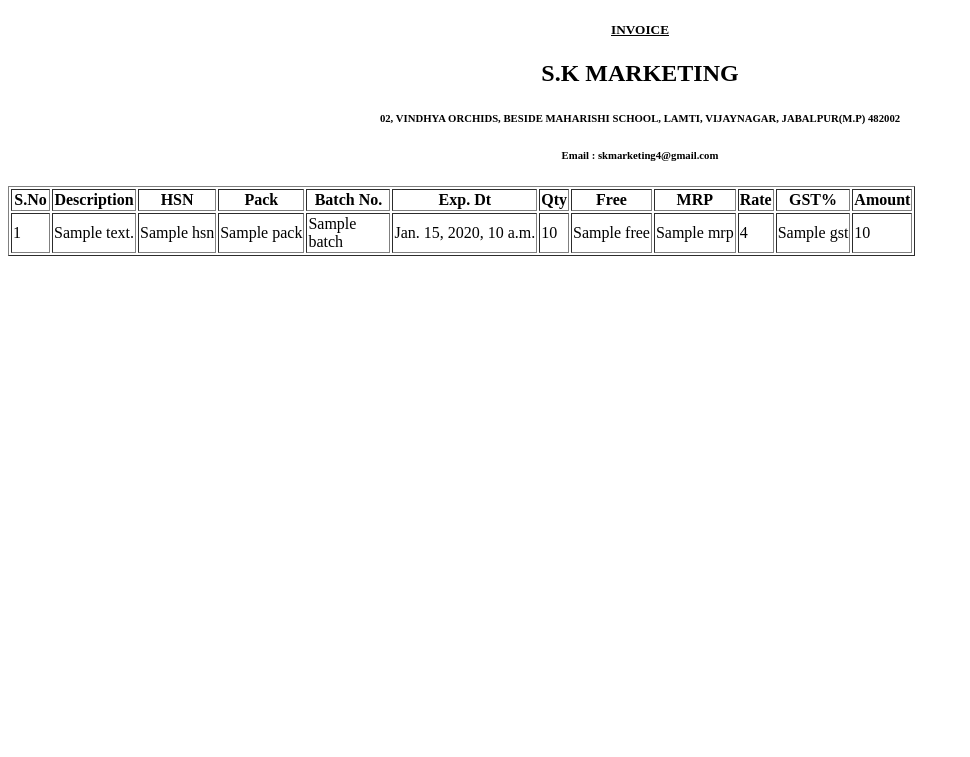
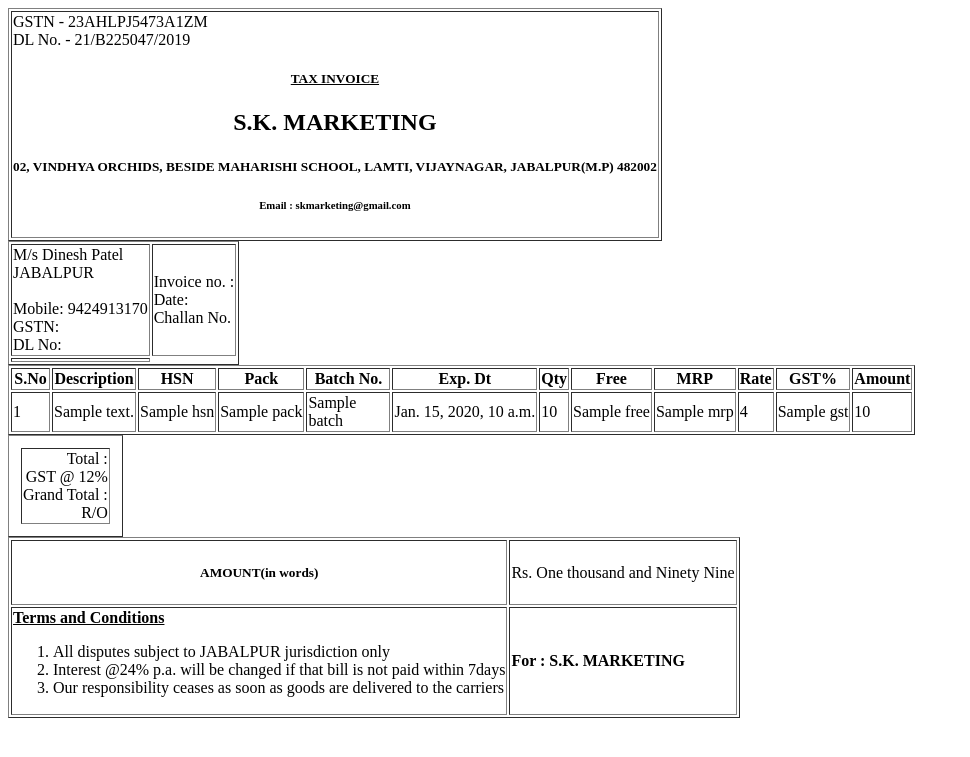
Before and after one commit to Rits1272/Invoice, a Django app: template templates/basic_app/base.html in a window 1280 px wide. Shown: the top 757 px of the page, without its empty margins (0-970 px from the left). Run offline with Django 3.2, Linux system fonts and the light colour scheme; the template is opened without the code that fills it: most values are stand-ins (such as "Sample title", 1, 10 or a date in 2020); some libraries are stand-ins or nearby versions.

Commit message:
Made the pdf of the HTML invoice

```diff
--- a/basic_app/views.py
+++ b/basic_app/views.py
@@ -33,11 +33,11 @@ class GeneratePDF(View):
         pdf = render_to_pdf('basic_app/base.html', data)
         if pdf:
             response = HttpResponse(pdf, content_type='application/pdf')
-            filename = "Invoice_%s.pdf" %("12341231")
-            content = "inline; filename='%s'" %(filename)
+            filename = "Invoice.pdf"
+            content = "inline; filename=%s" %(filename)
             download = request.GET.get("download")
             if download:
-                content = "attachment; filename='%s'" %(filename)
+                content = "attachment;filename=%s" %(filename)
             response['Content-Disposition'] = content
             return response
         return HttpResponse("Not found")
--- /dev/null
+++ b/requirements.txt
@@ -0,0 +1,2 @@
+django-easy-pdf
+django-crispy-forms
--- a/templates/basic_app/base.html
+++ b/templates/basic_app/base.html
@@ -5,22 +5,44 @@
   <!-- <link rel="stylesheet" href="https://stackpath.bootstrapcdn.com/bootstrap/4.1.3/css/bootstrap.min.css" integrity="sha384-MCw98/SFnGE8fJT3GXwEOngsV7Zt27NXFoaoApmYm81iuXoPkFOJwJ8ERdknLPMO" crossorigin="anonymous"> -->
 <!-- <script src="https://stackpath.bootstrapcdn.com/bootstrap/4.1.3/js/bootstrap.min.js" integrity="sha384-ChfqqxuZUCnJSK3+MXmPNIyE6ZbWh2IMqE241rYiqJxyMiZ6OW/JmZQ5stwEULTy" crossorigin="anonymous"></script> -->
     <title>Invoice</title>
+
   </head>
   <body>
 
     {% block content %}
     <div class = 'container' center='align'>
+        <table border='1'>
+          <tr style='padding:5px'>
+            <td>
+               GSTN - 23AHLPJ5473A1ZM<br>
+               DL No. - 21/B225047/2019
+               <center>
+                 <h5><u>TAX INVOICE</u></h5>
+                 <h2><b>S.K. MARKETING</b></h2>
+                 <h5>02, VINDHYA ORCHIDS, BESIDE MAHARISHI SCHOOL, LAMTI, VIJAYNAGAR, JABALPUR(M.P) 482002</h5>
+                 <h6>Email : <b>skmarketing@gmail.com</b>
+               </center>
+            </td>
+          </tr>
+        </table>
 
-      <table border="1">
-        <tbody>
-
-              <h5 align='center'><u>INVOICE</u></h5>
-              <h2 align='center'>S.K MARKETING</h2>
-              <h6 align='center'>02, VINDHYA ORCHIDS, BESIDE MAHARISHI SCHOOL, LAMTI, VIJAYNAGAR, JABALPUR(M.P) 482002</h6>
-              <h6 align='center'>Email : <b>skmarketing4@gmail.com</b></h6>
-
-        </tbody>
-            <thead>
+        <table border='1'>
+          <tr style='padding:5px;'>
+              <td>M/s Dinesh Patel
+              <br>JABALPUR<br><br>
+              Mobile: 9424913170<br>
+              GSTN:<br>
+              DL No:</td>
+              <td>
+              Invoice no. :<br>
+              Date:<br>
+              Challan No.
+            </td>
+            </tr>
+            <tr><td></td></tr>
+        </table>
+      <table border='1'>
+        <thead>
          <tr style='padding:5px'>
            <th>S.No</th>
            <th>Description</th>
@@ -55,6 +77,32 @@
        </tbody>
          {% endfor %}
      </table>
+     <table border='1' style="padding:10px;">
+       <tr style='padding:5px;'>
+         <td style='margin-right:50px;' align='right'>
+           Total : <br>
+           GST @ 12% <br>
+           Grand Total : <br>
+           R/O
+         </td>
+       </tr>
+     </table>
+     <table border='1'>
+       <tr style='padding:3px;'>
+         <td align='center'><h5>AMOUNT(in words)</h5></td>
+         <td>Rs. One thousand and Ninety Nine</td>
+       </tr>
+       <tr style="padding:5px;">
+         <td><u><b>Terms and Conditions</b></u><br>
+          <ol>
+            <li>All disputes subject to JABALPUR jurisdiction only</li>
+            <li>Interest @24% p.a. will be changed if that bill is not paid within 7days</li>
+            <li>Our responsibility ceases as soon as goods are delivered to the carriers</li>
+          </ol>
+         </td>
+         <td><b>For : S.K. MARKETING</b></td>
+       </tr>
+     </table>
      </div>
      {% endblock %}
   </body>
```
Also changed, not shown: templates/basic_app/add_invoice.html (+5 -2 lines), templates/basic_app/html_invoice.html (+11 -4 lines).
